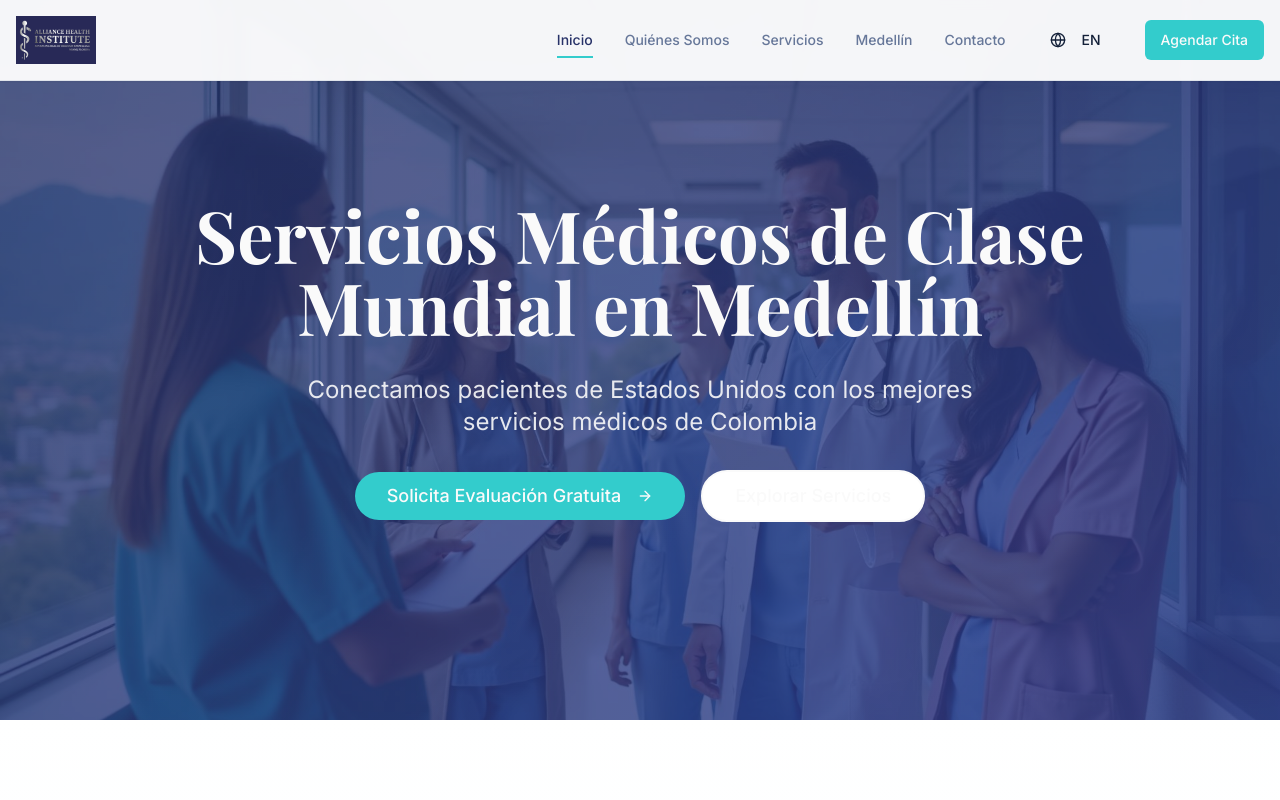
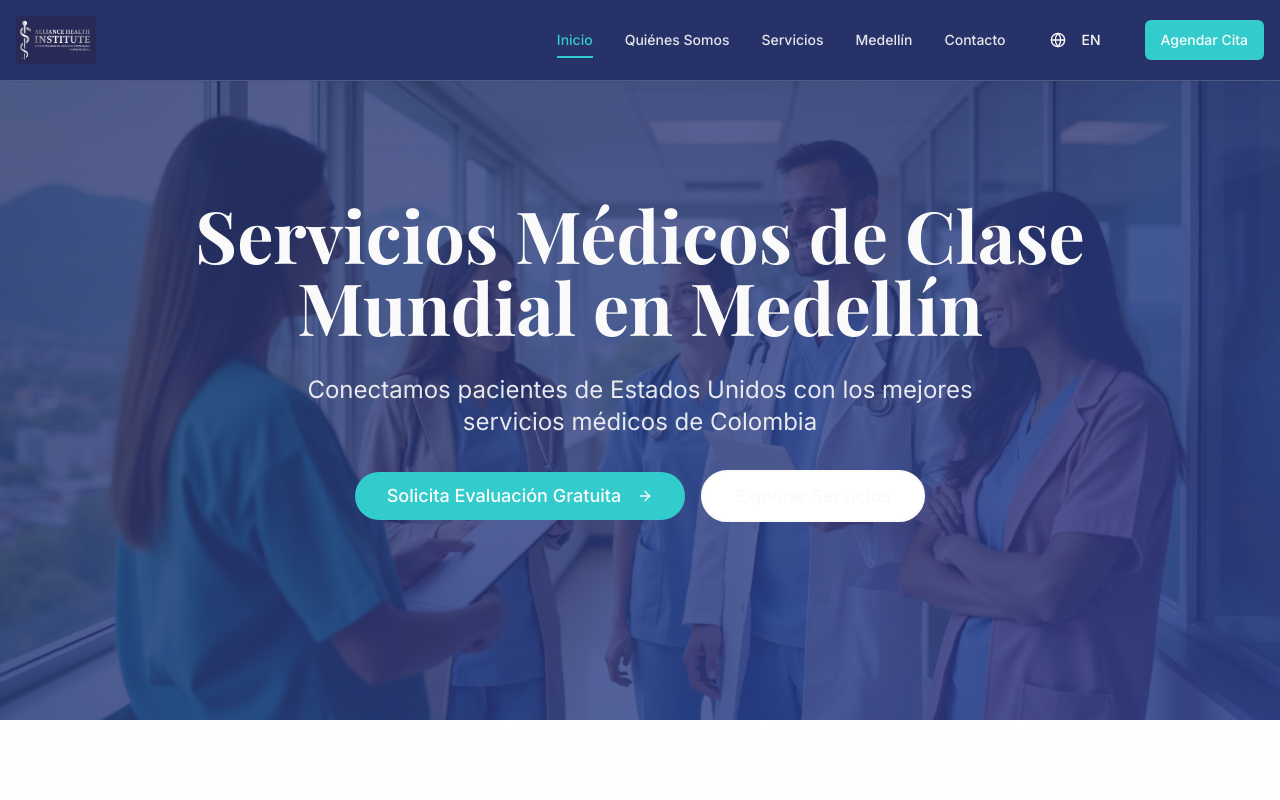
Before and after one commit to gemunera/medellin-health-connect, a React (Vite) app: page / in a window 1280 px wide. Shown: the top 800 px of the page. Built offline with nearby package versions, Linux system fonts and the light colour scheme; the HTML template or start-up script is replaced by a standard one.

Commit message:
Refactor: Unify header and footer colors

```diff
--- a/src/components/Navigation.tsx
+++ b/src/components/Navigation.tsx
@@ -25,7 +25,7 @@ const Navigation = () => {
   };
 
   return (
-    <nav className="fixed top-0 left-0 right-0 z-50 bg-background/95 backdrop-blur-sm border-b border-border shadow-sm">
+    <nav className="fixed top-0 left-0 right-0 z-50 bg-primary text-primary-foreground backdrop-blur-sm border-b border-primary-foreground/20 shadow-sm">
       <div className="container mx-auto px-4">
         <div className="flex items-center justify-between h-20">
           <Link to="/" className="flex items-center space-x-3 hover:opacity-80 transition-opacity">
@@ -38,10 +38,10 @@ const Navigation = () => {
               <Link
                 key={item.path}
                 to={item.path}
-                className={`text-sm font-medium transition-colors relative hover:text-primary ${
+                className={`text-sm font-medium transition-colors relative hover:text-accent ${
                   isActive(item.path)
-                    ? 'text-primary after:absolute after:bottom-[-8px] after:left-0 after:right-0 after:h-0.5 after:bg-accent'
-                    : 'text-muted-foreground'
+                    ? 'text-accent after:absolute after:bottom-[-8px] after:left-0 after:right-0 after:h-0.5 after:bg-accent'
+                    : 'text-primary-foreground/90'
                 }`}
               >
                 {item.label}
@@ -64,7 +64,7 @@ const Navigation = () => {
           {/* Mobile Menu Button */}
           <button
             onClick={() => setIsOpen(!isOpen)}
-            className="md:hidden p-2 rounded-lg hover:bg-muted transition-colors"
+            className="md:hidden p-2 rounded-lg hover:bg-primary-foreground/10 transition-colors text-primary-foreground"
             aria-label="Toggle menu"
           >
             {isOpen ? <X className="h-6 w-6" /> : <Menu className="h-6 w-6" />}
@@ -73,7 +73,7 @@ const Navigation = () => {
 
         {/* Mobile Navigation */}
         {isOpen && (
-          <div className="md:hidden py-4 border-t border-border animate-fade-in">
+          <div className="md:hidden py-4 border-t border-primary-foreground/20 animate-fade-in">
             <div className="flex flex-col space-y-4">
               {navItems.map((item) => (
                 <Link
@@ -82,8 +82,8 @@ const Navigation = () => {
                   onClick={() => setIsOpen(false)}
                   className={`text-sm font-medium px-4 py-2 rounded-lg transition-colors ${
                     isActive(item.path)
-                      ? 'bg-secondary text-primary'
-                      : 'text-muted-foreground hover:bg-muted'
+                      ? 'bg-accent text-accent-foreground'
+                      : 'text-primary-foreground/90 hover:bg-primary-foreground/10'
                   }`}
                 >
                   {item.label}
```
